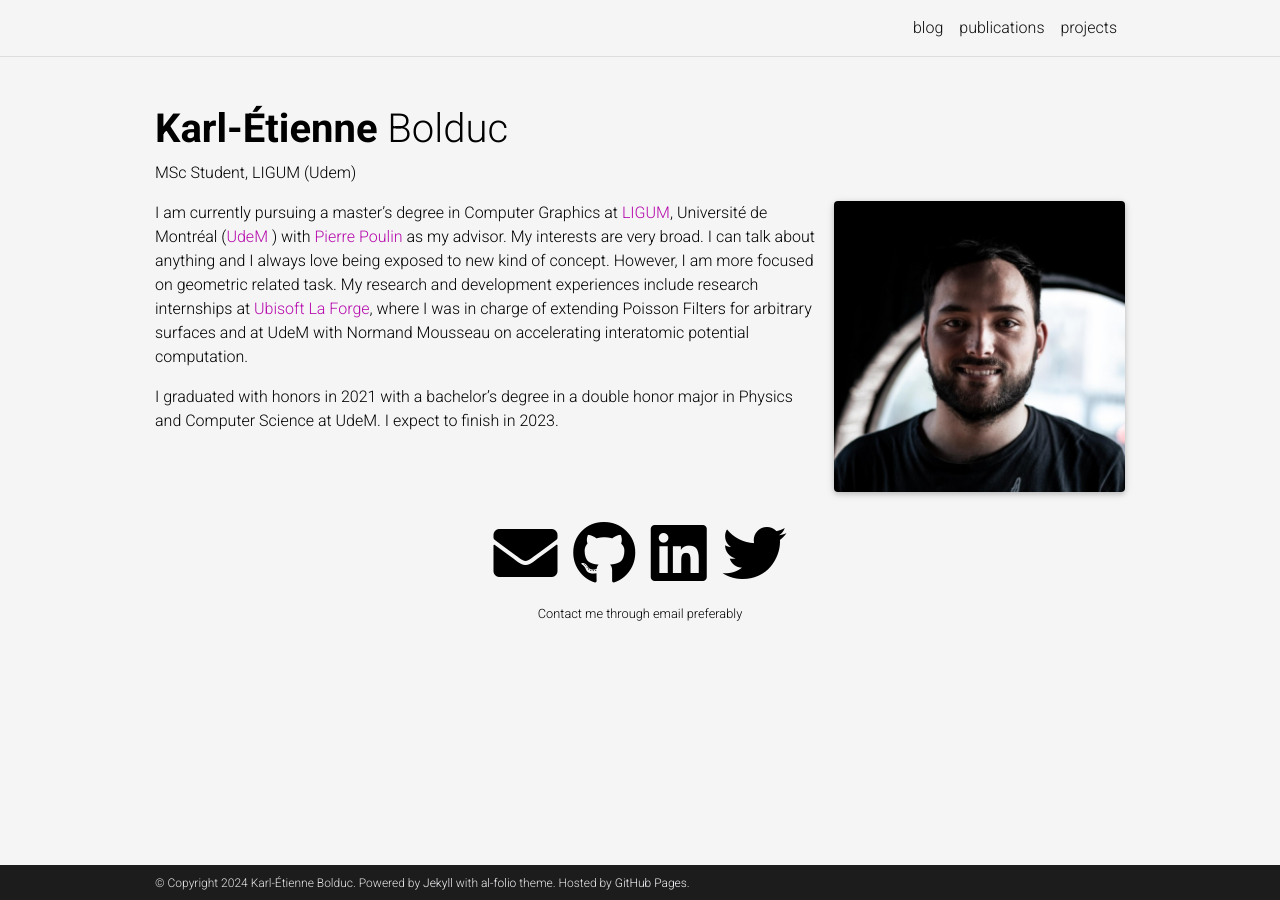
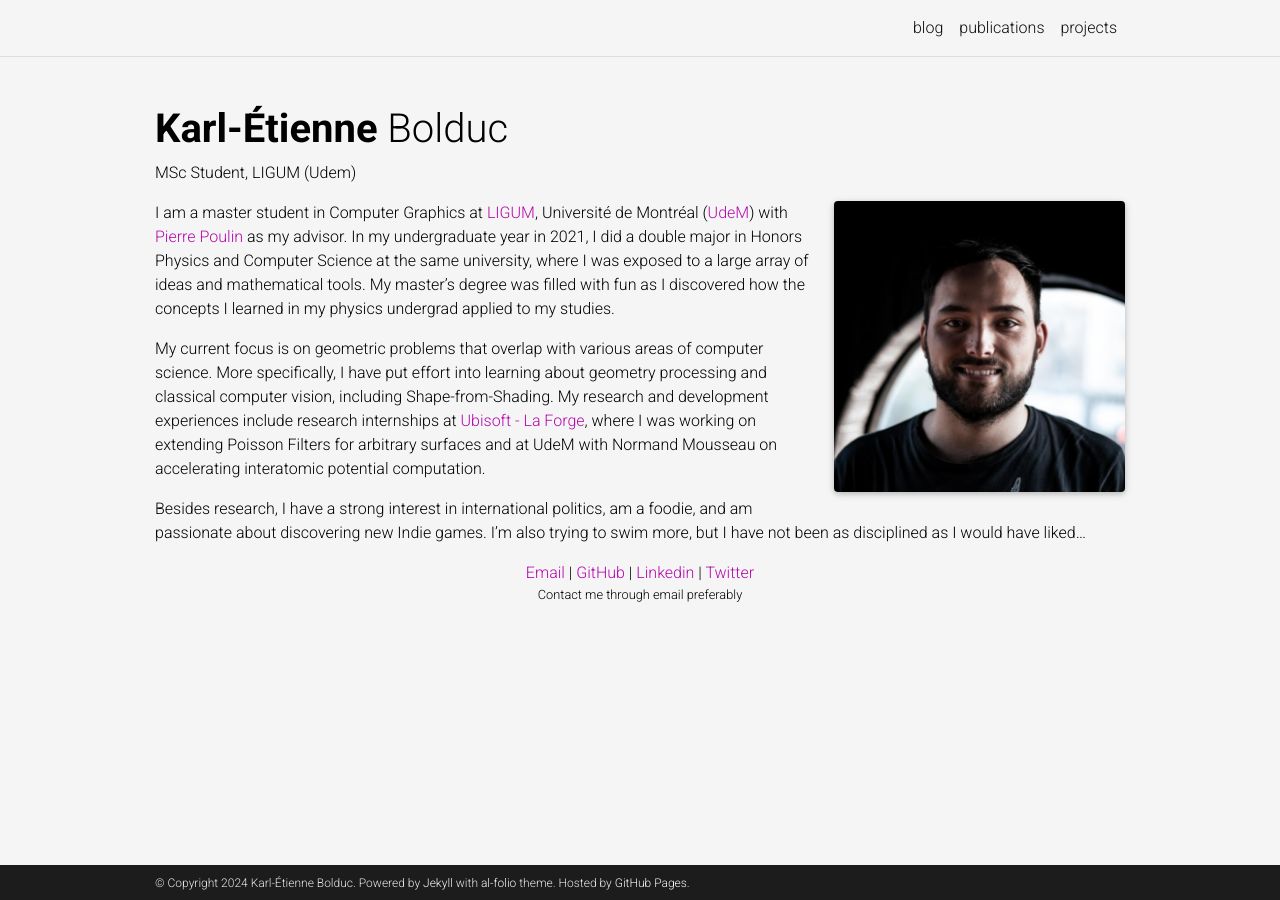
Before and after one commit to bolducke/bolducke.github.io, a Jekyll site: the page built from _pages/about.md, in a window 1280 px wide. Built offline with Jekyll 4.4.1, drawn with Linux system fonts in a browser that asks for light colours; full-size pictures stand in for the smaller copies a plugin makes; comment, search, counter and statistics services are not loaded; a style sheet for code colours, icons or effects is not loaded.

Commit message:
Improve About Layout and Content

```diff
--- /dev/null
+++ b/_includes/social_text.html
@@ -0,0 +1,15 @@
+            {%- if site.email -%}
+            <a href="mailto:{{ site.email | encode_email }}" title="email">Email</a> |
+            {% endif %}
+            {%- if site.orcid_id -%}
+            <a href="https://orcid.org/{{ site.orcid_id }}" title="ORCID">ORCID</a> |
+            {% endif %}
+            {%- if site.github_username -%}
+            <a href="https://github.com/{{ site.github_username }}" title="GitHub">GitHub</a> |
+            {% endif %}
+            {%- if site.linkedin_username -%}
+            <a href="https://www.linkedin.com/in/{{ site.linkedin_username }}" title="LinkedIn">Linkedin</a> |
+            {% endif %}
+            {%- if site.twitter_username -%}
+            <a href="https://twitter.com/{{ site.twitter_username }}" title="Twitter">Twitter</a>
+            {% endif %}
--- a/_layouts/about.html
+++ b/_layouts/about.html
@@ -51,8 +51,12 @@ layout: default
           {%- if page.social %}
           <!-- Social -->
           <div class="social">
-            <div class="contact-icons">
-            {% include social.html %}
+            <!-- <div class="contact-icons">
+              {% include social_icons.html %}
+            </div> -->
+
+            <div class="contact-texts">
+              {% include social_text.html %}
             </div>
 
             <div class="contact-note">
--- a/_pages/about.md
+++ b/_pages/about.md
@@ -19,6 +19,8 @@ selected_papers: false # includes a list of papers marked as "selected={true}"
 social: true  # includes social icons at the bottom of the page
 ---
 
-I am currently pursuing a master's degree in Computer Graphics at [LIGUM](http://www.ligum.umontreal.ca/), Université de Montréal ([UdeM](https://www.umontreal.ca/) ) with [Pierre Poulin](http://www.iro.umontreal.ca/~poulin) as my advisor. My interests are very broad. I can talk about anything and I always love being exposed to new kind of concept. However, I am more focused on geometric related task. My research and development experiences include research internships at [Ubisoft La Forge](https://www.google.com/search?q=ubisoft+laforge&oq=ubisoft+laforge&aqs=chrome..69i57j0i10i512l2.2875j0j4&sourceid=chrome&ie=UTF-8), where I was in charge of extending Poisson Filters for arbitrary surfaces and at UdeM with Normand Mousseau on accelerating interatomic potential computation.
+I am a master student in Computer Graphics at [LIGUM](http://www.ligum.umontreal.ca/), Université de Montréal ([UdeM](https://www.umontreal.ca/)) with [Pierre Poulin](http://www.iro.umontreal.ca/~poulin) as my advisor. In my undergraduate year in 2021, I did a double major in Honors Physics and Computer Science at the same university, where I was exposed to a large array of ideas and mathematical tools. My master's degree was filled with fun as I discovered how the concepts I learned in my physics undergrad applied to my studies.
 
-I graduated with honors in 2021 with a bachelor's degree in a double honor major in Physics and Computer Science at UdeM. I expect to finish in 2023.
+My current focus is on geometric problems that overlap with various areas of computer science. More specifically, I have put effort into learning about geometry processing and classical computer vision, including Shape-from-Shading. My research and development experiences include research internships at [Ubisoft - La Forge](https://www.google.com/search?q=ubisoft+laforge&oq=ubisoft+laforge&aqs=chrome..69i57j0i10i512l2.2875j0j4&sourceid=chrome&ie=UTF-8), where I was working on extending Poisson Filters for arbitrary surfaces and at UdeM with Normand Mousseau on accelerating interatomic potential computation.
+
+Besides research, I have a strong interest in international politics, am a foodie, and am passionate about discovering new Indie games. I'm also trying to swim more, but I have not been as disciplined as I would have liked...
```
Also changed, not shown: _includes/social_icons.html (renamed from _includes/social.html).
